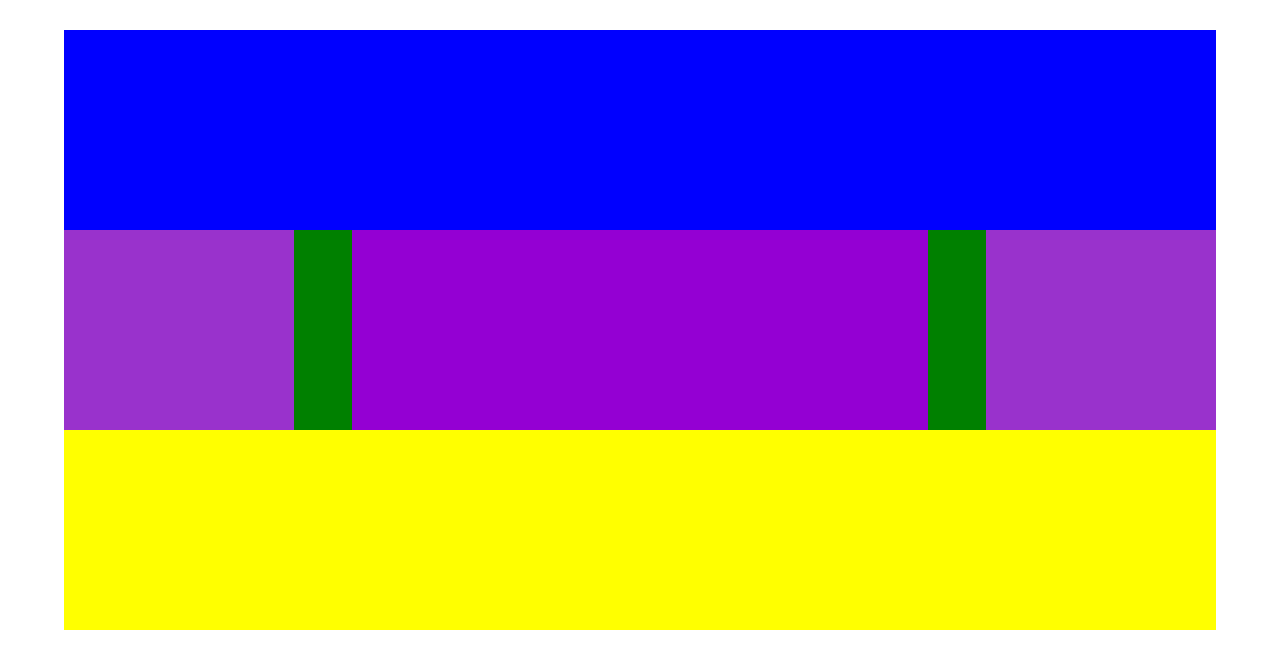
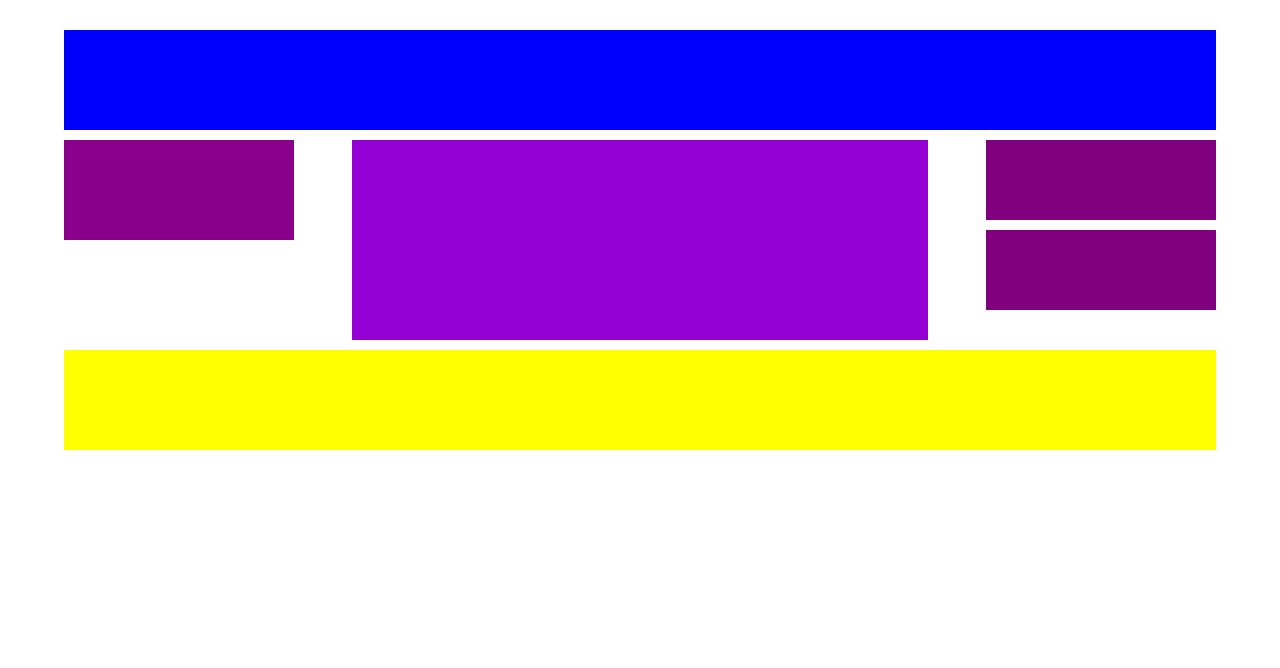
Before and after one commit to alessiogarifo92/htmlcss-struttura-wp, a plain HTML site: page index.html in a window 1280 px wide. Drawn offline with Linux system fonts and the light colour scheme.

Commit message:
completamento esercizio

```diff
--- a/css/style.css
+++ b/css/style.css
@@ -10,8 +10,8 @@ box-sizing: border-box;
   width: 90%;
   margin: 30px auto;
   /* debug */
-  height: 200px;
-  background-color: red;
+  /* height: 200px;
+  background-color: red; */
   /* fine debug */
 }
 
@@ -19,15 +19,16 @@ box-sizing: border-box;
 
 header{
   /* debug */
-  height: 200px;
+  height: 100px;
   background-color: blue;
   /* fine debug */
 }
 
 main{
+  margin: 10px 0;
   /* debug */
-  height: 200px;
-  background-color: green;
+  /* height: 200px;
+  background-color: green; */
   /* fine debug */
 }
 
@@ -38,12 +39,23 @@ main::after{
 }
 
 aside{
-  background-color: #9932CC;
   width: 20%;
   float: left;
   /* debug */
-  height: 200px;
+  /* background-color: #9932CC;
+  height: 100px; */
     /* fine debug */
+}
+
+#left-column{
+  height: 100px;
+  background-color: #8B008B;
+}
+
+.rett-destra{
+  height: 80px;
+  background-color: purple;
+  margin-bottom: 10px;
 }
 
 section{
@@ -51,15 +63,11 @@ section{
   width: 50%;
   float: left;
   margin: 0 5%;
-  /* debug */
   height: 200px;
-    /* fine debug */
 }
 
 
 footer{
-  /* debug */
-  height: 200px;
+  height: 100px;
   background-color: yellow;
-  /* fine debug */
 }
--- a/index.html
+++ b/index.html
@@ -18,7 +18,7 @@
       <main>
 
         <!-- colonna sinistra -->
-        <aside>
+        <aside id="left-column">
 
         </aside>
 
@@ -29,6 +29,12 @@
 
         <!-- colonna destra -->
         <aside>
+
+          <div class="rett-destra">
+          </div>
+
+          <div class="rett-destra">
+          </div>
 
         </aside>
 
```
